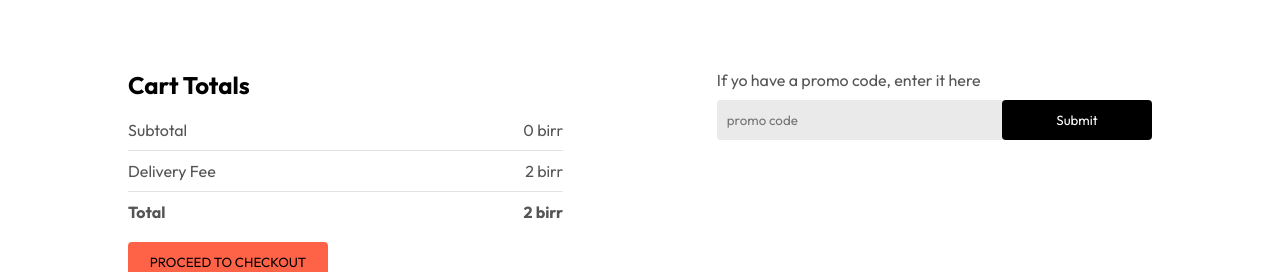
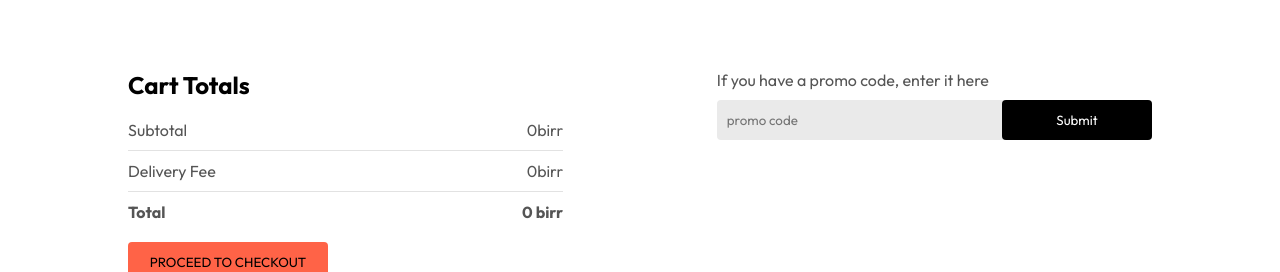
Before and after one commit to EdenGebremedhin/EatUp-Burger-Website, a React (Vite) app in the folder frontend/: page /cart in a window 1280 px wide. Shown: the part 207-479 px from the top of the page. Built offline with nearby package versions, Linux system fonts and the light colour scheme.

Commit message:
finalizing frontend

```diff
--- a/frontend/src/pages/Cart/Cart.jsx
+++ b/frontend/src/pages/Cart/Cart.jsx
@@ -48,26 +48,26 @@ const Cart = () => {
           <div>
             <div className="cart-total-details">
               <p>Subtotal</p>
-              <p>{getTotalCartAmount()} birr</p>
+              <p>{getTotalCartAmount()}birr</p>
             </div>
             <hr />
 
             <div className="cart-total-details">
               <p>Delivery Fee</p>
-              <p>{2} birr</p>
+              <p>{getTotalCartAmount()===0?0:30}birr</p>
             </div>
             <hr />
 
             <div className="cart-total-details">
               <b>Total</b>
-              <b>{getTotalCartAmount()+2} birr</b>
+              <b>{getTotalCartAmount()===0?0:getTotalCartAmount()+30} birr</b>
             </div>
           </div>
           <button onClick={()=>navigate('/order')}>PROCEED TO CHECKOUT</button>
         </div>
         <div className="cart-promocode">
           <div>
-            <p>If yo have a promo code, enter it here</p>
+            <p>If you have a promo code, enter it here</p>
             <div className="cart-promocode-input">
               <input type="text" placeholder="promo code" />
               <button>Submit</button>
--- a/frontend/src/pages/PlaceOrder/PlaceOrder.jsx
+++ b/frontend/src/pages/PlaceOrder/PlaceOrder.jsx
@@ -41,15 +41,15 @@ const PlaceOrder = () => {
 
             <div className="cart-total-details">
               <p>Delivery Fee</p>
-              <p>{getTotalCartAmount()===0?0:2} birr</p>
-              console.log(getTotalCartAmount(), typeof getTotalCartAmount());
+              <p>{getTotalCartAmount()===0?0:30} birr</p>
+              {/* console.log(getTotalCartAmount(), typeof getTotalCartAmount()); */}
 
             </div>
             <hr />
 
             <div className="cart-total-details">
               <b>Total</b>
-              <b>{getTotalCartAmount()===0?0:getTotalCartAmount()+2} birr</b>
+              <b>{getTotalCartAmount()===0?0:getTotalCartAmount()+30} birr</b>
             </div>
           </div>
           <button disabled={getTotalCartAmount() === 0}>
```
